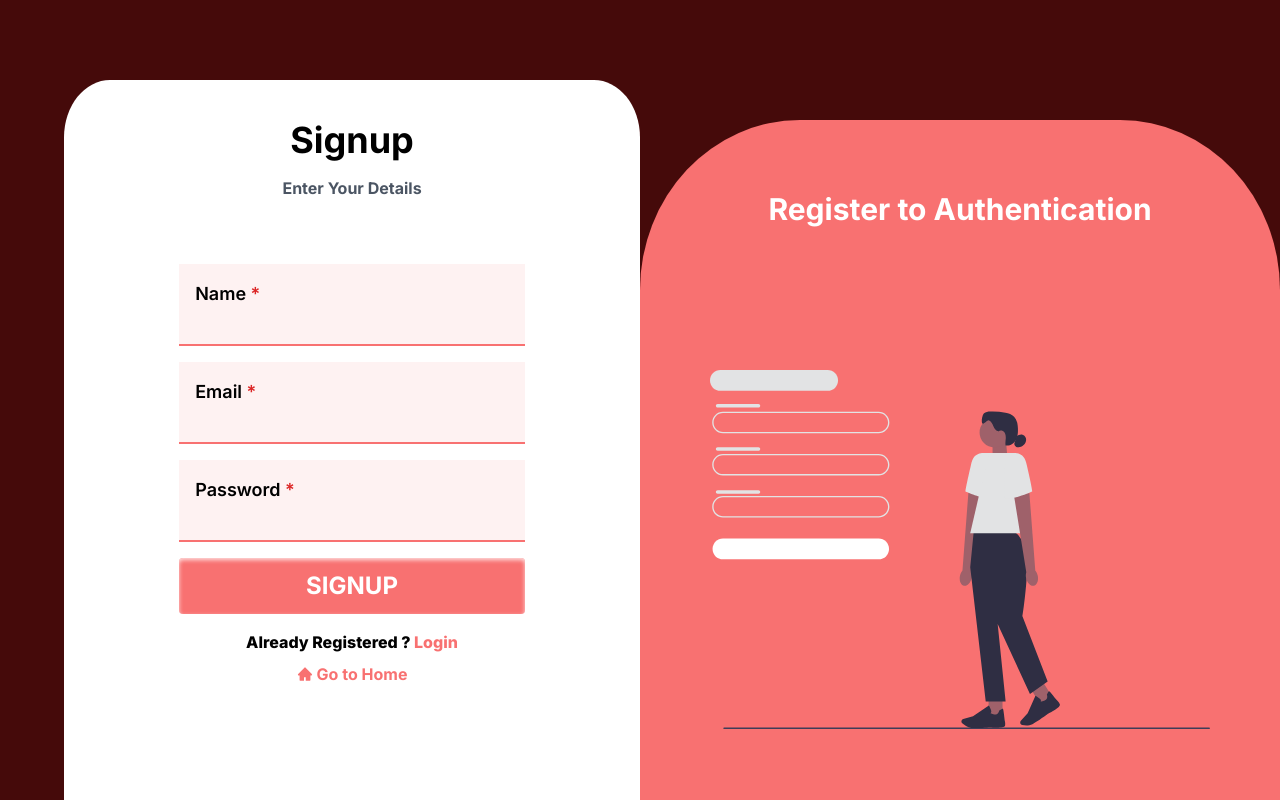
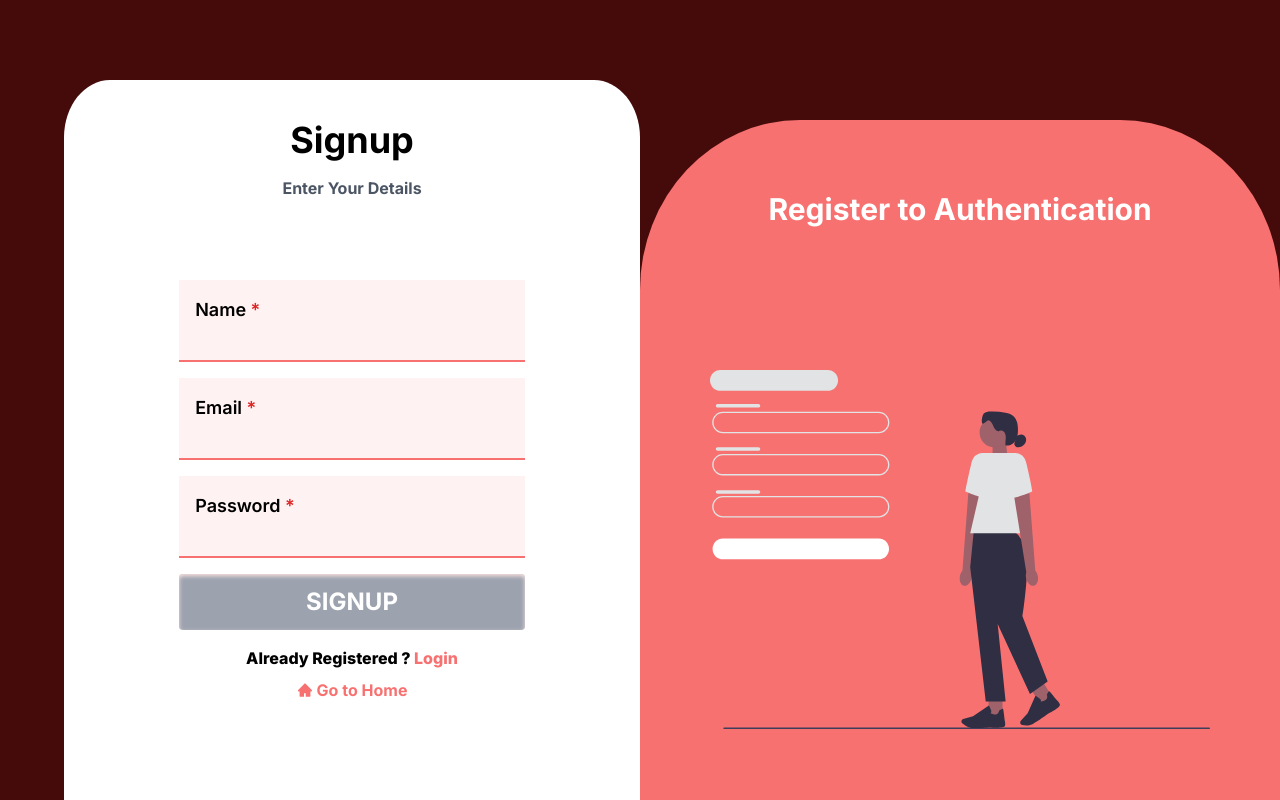
Before and after one commit to codepley/authentication, a Next.js app: page /signup in a window 1280 px wide. Built offline with nearby package versions, Linux system fonts and the light colour scheme.

Commit message:
loading feature added

```diff
--- a/src/app/api/users/signup/route.ts
+++ b/src/app/api/users/signup/route.ts
@@ -9,7 +9,6 @@ export async function POST(request: NextRequest) {
    try {
       const reqBody = await request.json();
       const {name, email, password} = reqBody;
-      console.log("in route");
       console.log(reqBody);
 
       // check if all fields are valid
--- a/src/app/globals.css
+++ b/src/app/globals.css
@@ -1,3 +1,24 @@
 @tailwind base;
 @tailwind components;
 @tailwind utilities;
+
+/* loader */
+.loader {
+   width: 36px;
+   height: 36px;
+   border: 5px solid #FFF;
+   border-bottom-color: transparent;
+   border-radius: 50%;
+   display: inline-block;
+   box-sizing: border-box;
+   animation: rotation 1s linear infinite;
+   }
+
+   @keyframes rotation {
+   0% {
+       transform: rotate(0deg);
+   }
+   100% {
+       transform: rotate(360deg);
+   }
+   }
--- a/src/app/login/page.tsx
+++ b/src/app/login/page.tsx
@@ -6,6 +6,7 @@ import { AiFillHome } from "react-icons/ai";
 import axios from "axios";
 import { useRouter } from "next/navigation";
 import { validateEmail } from "@/helpers/validateEmail";
+import Loader from "@/utils/Loader";
 
 export default function LoginPage() {
   const router = useRouter();
@@ -15,6 +16,7 @@ export default function LoginPage() {
   });
   const [buttonDisabled, setButtonDisabled] = useState(false);
   const [error, setError] = useState("");
+  const [loading, setLoading] = useState(false);
 
   const handleChange = (e: any) => {
     //  console.log(e.target.name);
@@ -24,6 +26,7 @@ export default function LoginPage() {
   const handleLogin = async (e: any) => {
     try {
       e.preventDefault();
+      setLoading(true);
       const isValidEmail = validateEmail(user.email);
       if (!isValidEmail) {
         setError("Please enter a valid email!!!");
@@ -40,6 +43,7 @@ export default function LoginPage() {
       setError(error.response.data.message + '!!!');
     } finally {
       setUser({ email: "", password: "" });
+      setLoading(false);
     }
   };
 
@@ -101,7 +105,7 @@ export default function LoginPage() {
               />
             </div>
 
-            <button
+            {loading ? (<div className="w-full rounded bg-red-400 py-2 text-white shadow-inner shadow-red-100 uppercase font-bold hover:shadow-md flex items-center justify-center"><Loader /></div>) : (<button
               onClick={handleLogin}
               className={`w-full rounded ${
                 buttonDisabled ? "bg-gray-400" : "bg-red-400"
@@ -109,7 +113,8 @@ export default function LoginPage() {
               disabled={buttonDisabled}
             >
               Login
-            </button>
+            </button>)}
+
             <div className="flex flex-col gap-2 justify-center items-center">
               <p className="font-extrabold text-center">
                 Dont have an account?{" "}
--- a/src/app/profile/page.tsx
+++ b/src/app/profile/page.tsx
@@ -1,7 +1,9 @@
+import Loader from "@/utils/Loader";
+
 export default function ProfilePage() {
    return (
-      <div>
-         Profile Page
+      <div className="bg-black min-h-screen">
+         <Loader />
       </div>
    );
 }
--- a/src/app/signup/page.tsx
+++ b/src/app/signup/page.tsx
@@ -1,34 +1,64 @@
 "use client";
 import Image from "next/image";
 import Link from "next/link";
-import { useState } from "react";
+import { useEffect, useState } from "react";
 import { AiFillHome } from "react-icons/ai";
 import axios from "axios";
+import { validateEmail } from "@/helpers/validateEmail";
+import { useRouter } from "next/navigation";
+import Loader from "@/utils/Loader";
 
 export default function SignupPage() {
+  const router = useRouter();
   const [user, setUser] = useState({
     name: "",
     email: "",
     password: "",
   });
+  const [buttonDisabled, setButtonDisabled] = useState(false);
+  const [error, setError] = useState("");
+  const [loading, setLoading] = useState(false);
 
   const handleChange = (e: any) => {
     //  console.log(e.target.name);
     setUser({ ...user, [e.target.name]: e.target.value });
   };
 
-  const handleLogin = async (e: any) => {
+  const handleSignup = async (e: any) => {
     try {
       e.preventDefault();
-      console.log(user);
-      const response = await axios.post('/api/users/signup', user);
-      console.log(response);
-    } catch (error) {
-      console.log(error);
+      setLoading(true);
+      const isValidEmail = validateEmail(user.email);
+      if (!isValidEmail) {
+        setError("Please enter a valid email!!!");
+      } else {
+        setError("");
+        console.log(isValidEmail);
+        const response = await axios.post("/api/users/signup", user);
+        // const ;
+        console.log(response);
+        router.push("/login");
+      }
+    } catch (error: any) {
+      console.log(error.response);
+      setError(error.response.data.message + "!!!");
     } finally {
       setUser({ email: "", password: "", name: "" });
+      setLoading(false);
     }
   };
+
+  useEffect(() => {
+    if (
+      user.name.length > 0 &&
+      user.email.length > 0 &&
+      user.password.length > 0
+    ) {
+      setButtonDisabled(false);
+    } else {
+      setButtonDisabled(true);
+    }
+  }, [user]);
 
   return (
     <div className="h-screen bg-red-950 flex flex-row-reverse justify-center items-center">
@@ -50,6 +80,9 @@ export default function SignupPage() {
             <p className="font-bold text-gray-600">Enter Your Details</p>
           </div>
           <form className="mt-16 w-[60%] flex flex-col gap-4" action="">
+            <div className="flex items-center justify-center">
+              <p className="text-red-500 font-bold">{error}</p>
+            </div>
             <div className="flex flex-col bg-red-50 items-start border-b-2 border-red-400 px-4 pt-4 pb-2">
               <label className="text-lg font-semibold" htmlFor="name">
                 Name <span className="text-red-600">*</span>
@@ -89,12 +122,17 @@ export default function SignupPage() {
                 onChange={(e) => handleChange(e)}
               />
             </div>
-            <button
-              onClick={handleLogin}
-              className="w-full rounded bg-red-400 text-2xl py-3 text-white shadow-inner shadow-red-100 uppercase font-bold hover:shadow-md"
+
+            {loading ? (<div className="w-full rounded bg-red-400 py-2 text-white shadow-inner shadow-red-100 uppercase font-bold hover:shadow-md flex items-center justify-center"><Loader /></div>) : (<button
+              onClick={handleSignup}
+              className={`w-full rounded ${
+                buttonDisabled ? "bg-gray-400" : "bg-red-400"
+              } text-2xl py-3 text-white shadow-inner shadow-red-100 uppercase font-bold hover:shadow-md`}
+              disabled={buttonDisabled}
             >
               Signup
-            </button>
+            </button>)}
+
             <div className="flex flex-col gap-2 justify-center items-center">
               <p className="font-extrabold text-center">
                 Already Registered ?{" "}
--- /dev/null
+++ b/src/utils/Loader.tsx
@@ -0,0 +1,7 @@
+export default function Loader() {
+   return (
+      <div className="loader">
+
+      </div>
+   )
+}
```
